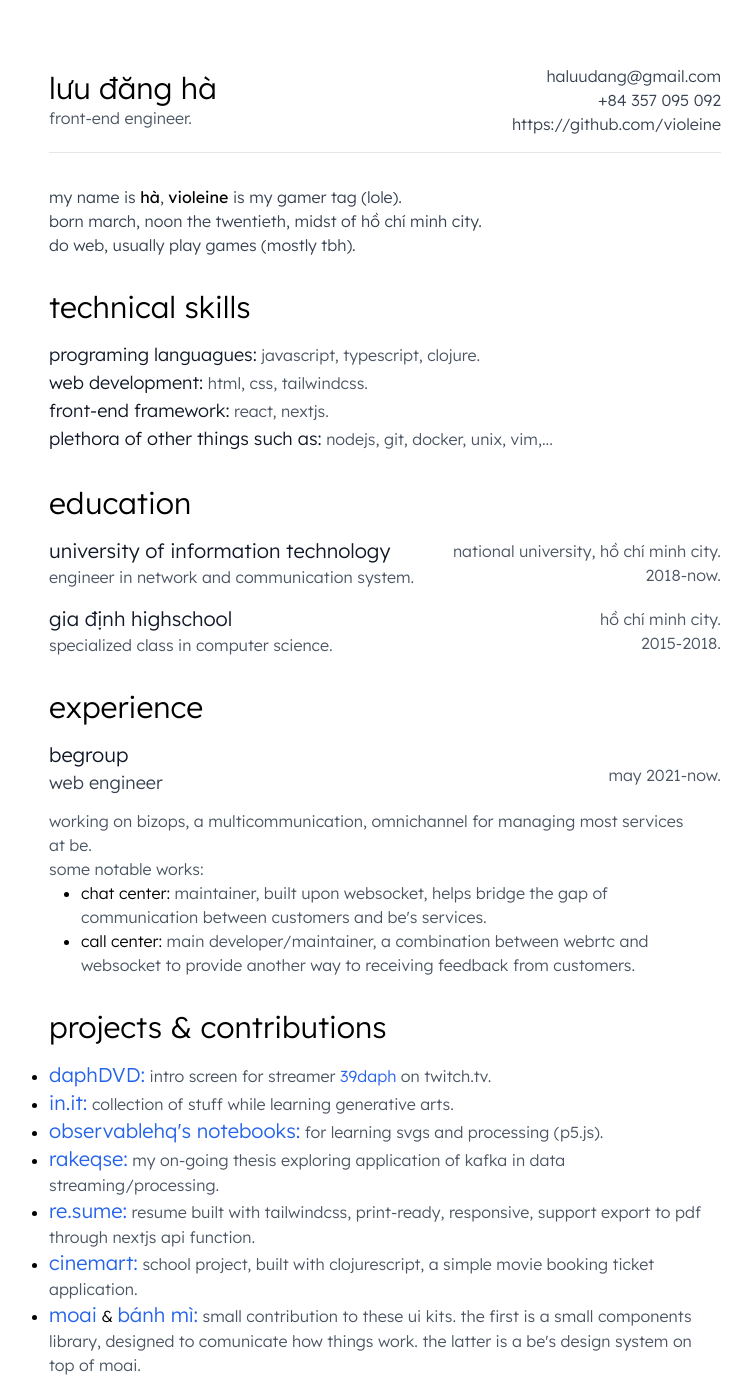
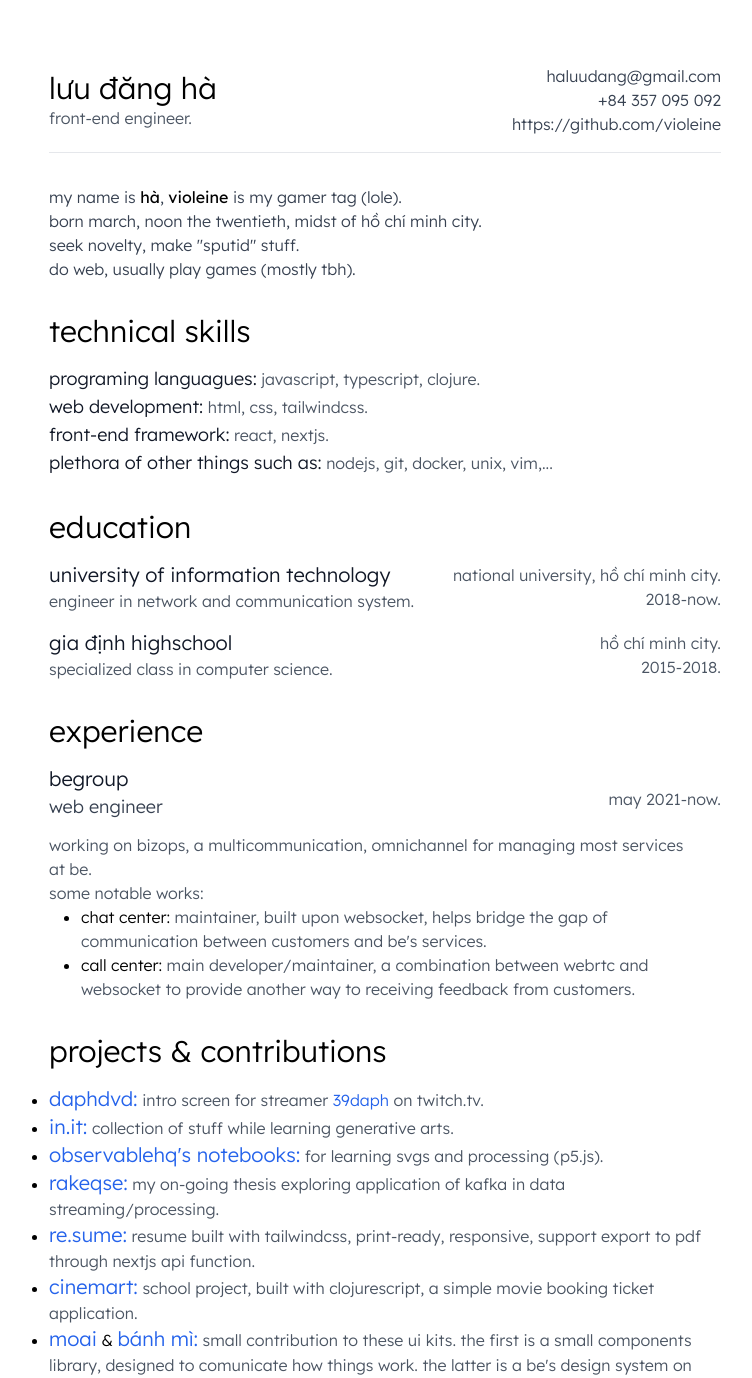
Before and after one commit to violeine/re.sume, a website: page index.html in a window 1280 px wide. Shown: the top 1378 px of the page, without its empty margins (255-1007 px from the left). Drawn offline with Linux system fonts and the light colour scheme.

Commit message:
taaaag linnee

```diff
--- a/index.html
+++ b/index.html
@@ -34,6 +34,7 @@
         <p class="text-gray-700">
           born march, noon the twentieth, midst of hồ chí minh city.
         </p>
+        <p class="text-gray-700">seek novelty, make "sputid" stuff.</p>
         <p class="text-gray-700">do web, usually play games (mostly tbh).</p>
       </section>
       <div class="h-8 w-8"></div>
@@ -134,7 +135,7 @@
               <a
                 href="https://violeine.github.io/daphDVD"
                 class="text-xl text-blue-600 visited:text-indigo-600"
-                >daphDVD:</a
+                >daphdvd:</a
               >
               <span class="text-gray-600"
                 >intro screen for streamer
```
